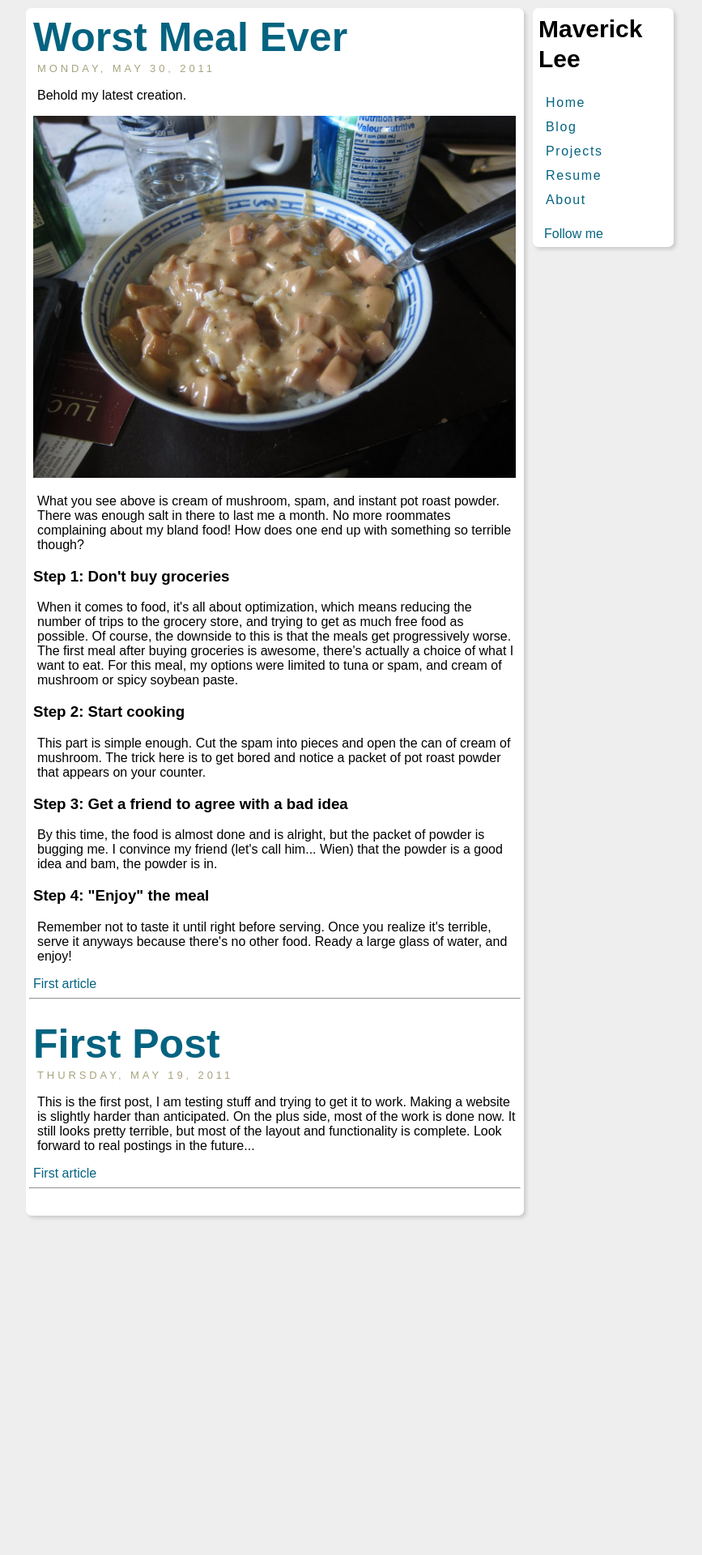
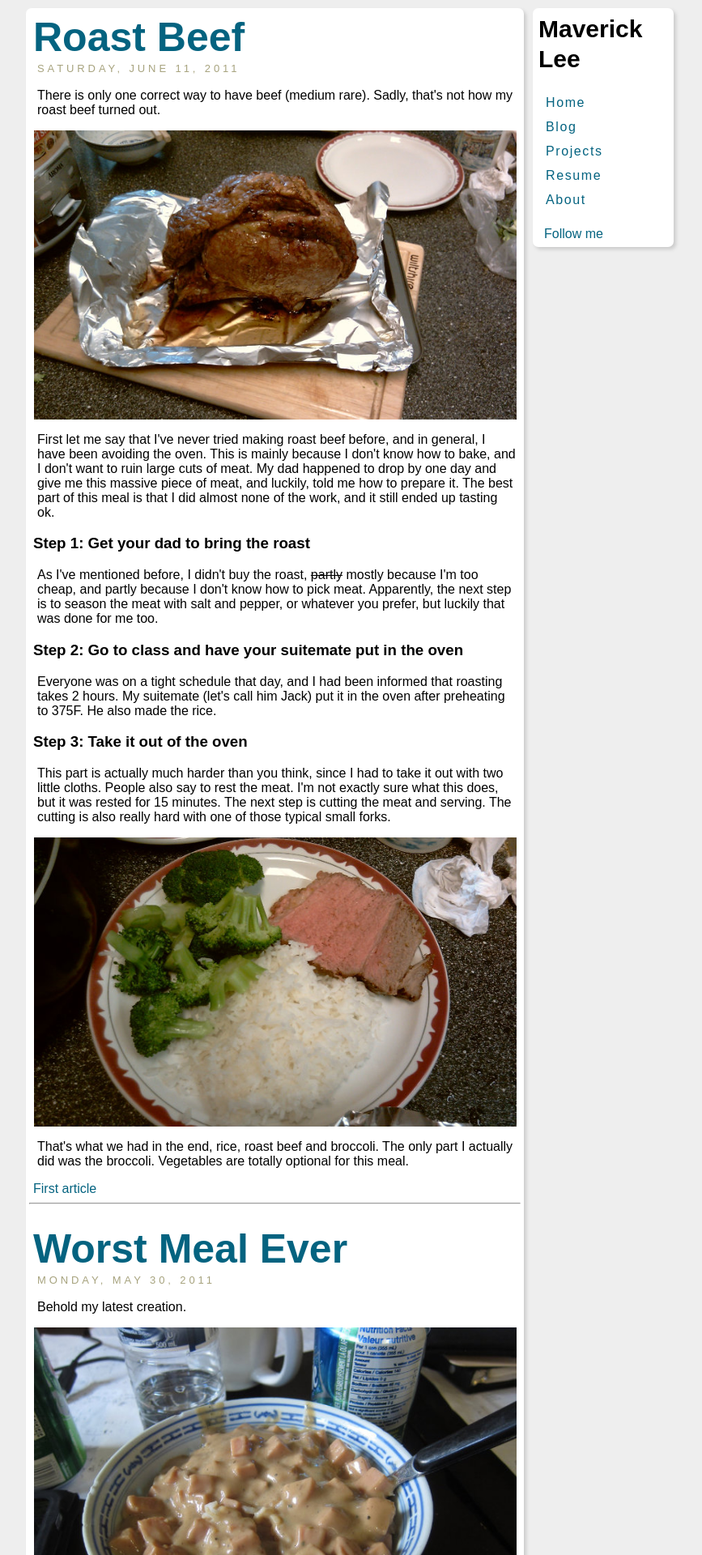
Before and after one commit to mavlee/mavlee.github.com, a Jekyll site: the page built from blog/index.html, in a window 1280 px wide. Shown: the top 1920 px of the page at 81% size, without its empty margins (208-1075 px from the left). Built offline with Jekyll 4.4.1, drawn with Linux system fonts in a browser that asks for light colours; Markdown is read by kramdown in place of the engine named in the settings; comment, search, counter and statistics services are not loaded.

Commit message:
New post, slight image css modification

```diff
--- a/_layouts/blog.html
+++ b/_layouts/blog.html
@@ -8,7 +8,7 @@ title: Blog
   <span class="date">{{ post.date | date: "%A, %B %d, %Y" | upcase }}</span>
   <br>
   {{ post.content }}
-  <a href="{{ post.url }}/#disqus_thread" data-disqus-identifier="article_1_identifier">First article</a>
+  <a rel="nofollow" href="{{ post.url }}#disqus_thread" data-disqus-identifier="{{ post.title }}">First article</a>
 </div>
 <hr/>
 <br>
--- /dev/null
+++ b/_posts/2011-06-11-roast-beef.html
@@ -0,0 +1,17 @@
+---
+layout: post
+title: Roast Beef
+category: food
+---
+
+<p>There is only one correct way to have beef (medium rare).  Sadly, that's not how my roast beef turned out.</p>
+<img src="/assets/roastbeef.jpg">
+<p>First let me say that I've never tried making roast beef before, and in general, I have been avoiding the oven.  This is mainly because I don't know how to bake, and I don't want to ruin large cuts of meat.  My dad happened to drop by one day and give me this massive piece of meat, and luckily, told me how to prepare it.  The best part of this meal is that I did almost none of the work, and it still ended up tasting ok.
+<h3>Step 1: Get your dad to bring the roast</h3>
+<p>As I've mentioned before, I didn't buy the roast, <strike>partly</strike> mostly because I'm too cheap, and partly because I don't know how to pick meat.  Apparently, the next step is to season the meat with salt and pepper, or whatever you prefer, but luckily that was done for me too.
+<h3>Step 2: Go to class and have your suitemate put in the oven</h3>
+<p>Everyone was on a tight schedule that day, and I had been informed that roasting takes 2 hours.  My suitemate (let's call him Jack) put it in the oven after preheating to 375F.  He also made the rice.<p>
+<h3>Step 3: Take it out of the oven</h3>
+<p>This part is actually much harder than you think, since I had to take it out with two little cloths.  People also say to rest the meat.  I'm not exactly sure what this does, but it was rested for 15 minutes.  The next step is cutting the meat and serving.  The cutting is also really hard with one of those typical small forks.</p>
+<img src="/assets/roastbeefplate.jpg">
+<p>That's what we had in the end, rice, roast beef and broccoli.  The only part I actually did was the broccoli.  Vegetables are totally optional for this meal.</p>
--- a/css/mav.css
+++ b/css/mav.css
@@ -13,7 +13,11 @@ a, a:visited {
 }
 
 img {
-  width: 596px;
+  display: block;
+  margin-left: auto;
+  margin-right: auto;
+  max-width: 596px;
+  max-height: 600px;
 }
 
 .content {
```
Also changed, not shown: assets/roastbeef.jpg (added), assets/roastbeefplate.jpg (added).
